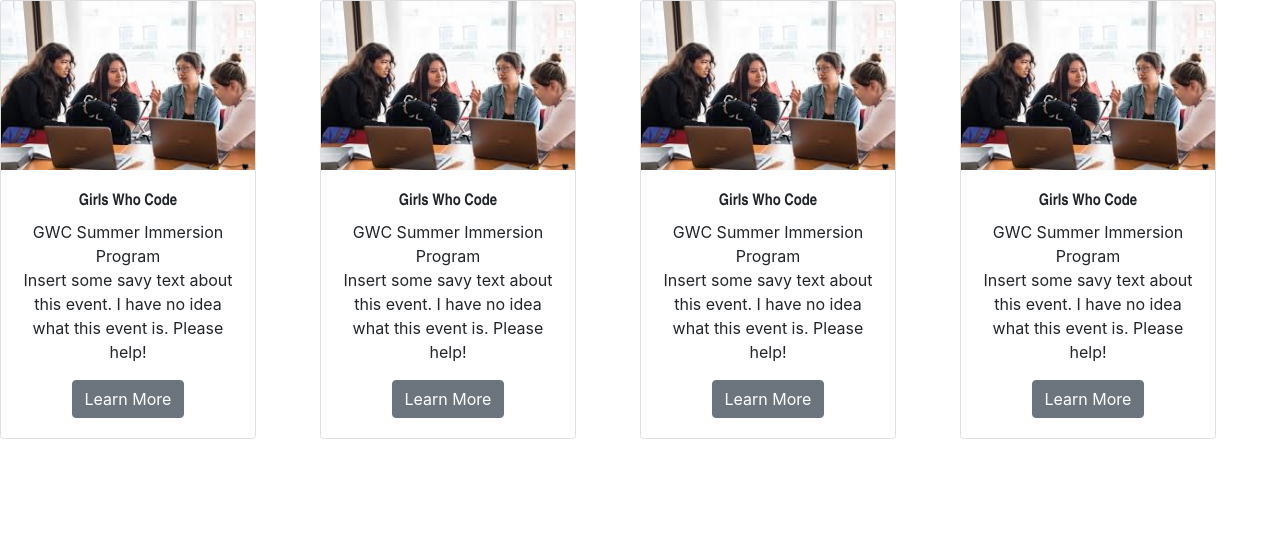
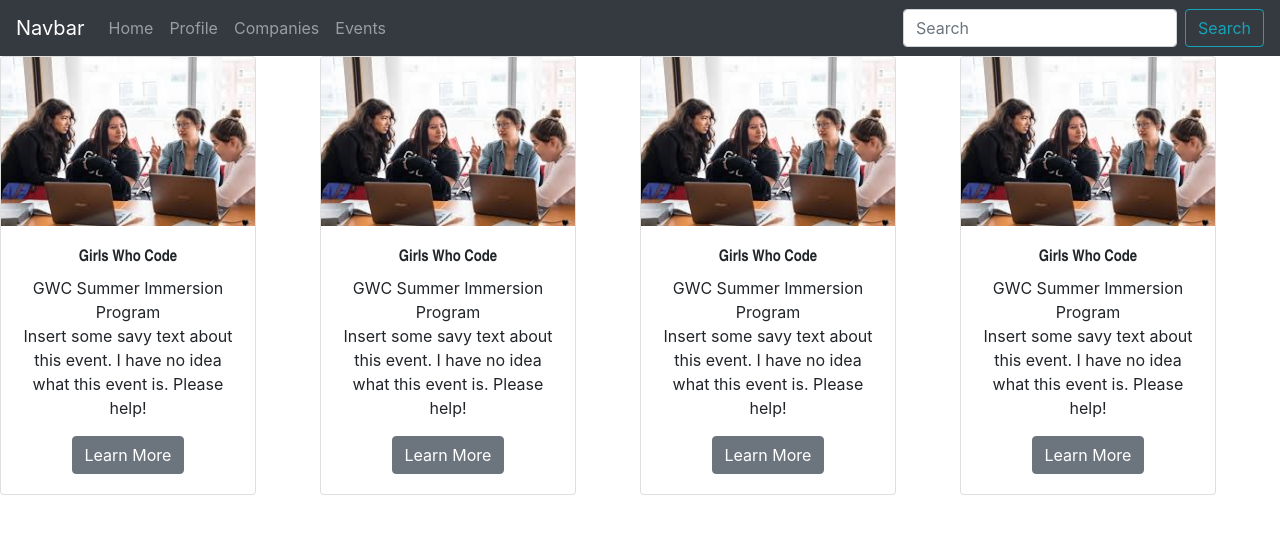
Before and after one commit to chupzi/stickwithIT, a React (Create React App) app in the folder swi-app/: page / in a window 1280 px wide. Shown: the top 534 px of the page. Built offline with nearby package versions, Linux system fonts and the light colour scheme.

Commit message:
Added Navbar to Components

```diff
--- a/swi-app/src/App.js
+++ b/swi-app/src/App.js
@@ -2,7 +2,7 @@
 import logo from './logo.svg';
 import './App.css';
 import CardModal from './Components/Card/CardModal';
-
+import NavBar from './Components/NavBar/NavBar';
 function App() {
   return (
     <div className="App">
@@ -21,6 +21,7 @@
         </a>
       </header> */}
       {/* <div style={{display:'flex', flexWrap: 'wrap'}}> */}
+      <NavBar />
         <div className="hi" style={{ display: 'grid', gridTemplateColumns:'repeat(4, 1fr)'}}>
           <CardModal  />
           <CardModal />
--- /dev/null
+++ b/swi-app/src/Components/NavBar/NavBar.jsx
@@ -0,0 +1,30 @@
+import React from 'react';
+import { Button, FormControl, Form, Nav, Navbar } from 'react-bootstrap';
+
+const NavBar = (props) => {
+  return (
+    <React.Fragment>
+      <Navbar bg="dark" variant="dark">
+      <Navbar.Brand href="#home">Navbar</Navbar.Brand>
+      <Nav className="mr-auto">
+        <Nav.Link href="#home">Home</Nav.Link>
+        <Nav.Link href="#profile">Profile</Nav.Link>
+        <Nav.Link href="#companies">Companies</Nav.Link>
+        <Nav.Link href="#events">Events</Nav.Link>
+      </Nav>
+      <Form inline>
+        <FormControl type="text" placeholder="Search" className="mr-sm-2" />
+        <Button variant="outline-info">Search</Button>
+      </Form>
+      </Navbar>
+    </React.Fragment>
+
+  );
+}
+NavBar.propTypes = {
+
+}
+NavBar.defaultProps = {
+
+}
+export default NavBar;
```
Also changed, not shown: swi-app/package.json (line endings or trailing spaces), 1 other file (tests, documents, lock files or other folders).
